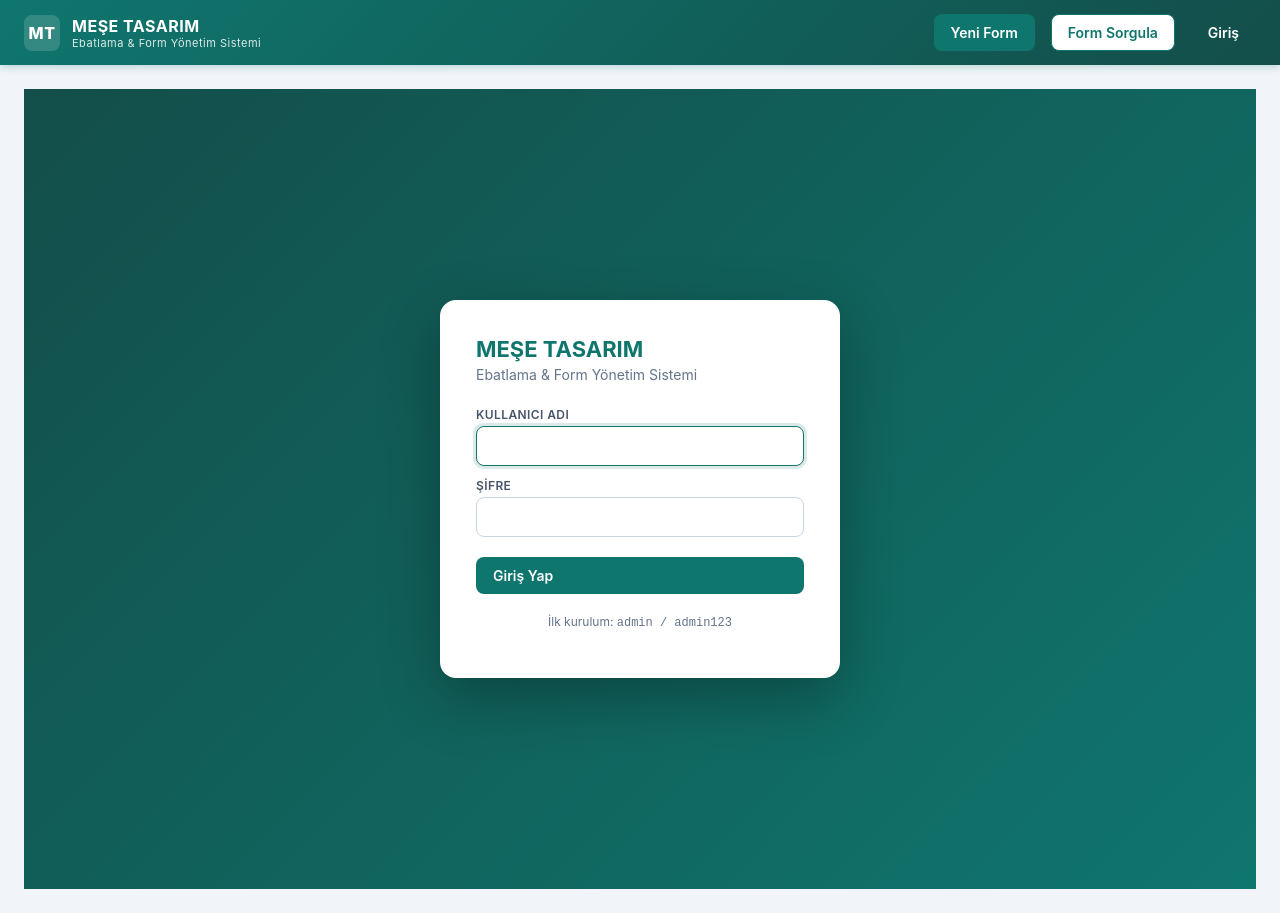
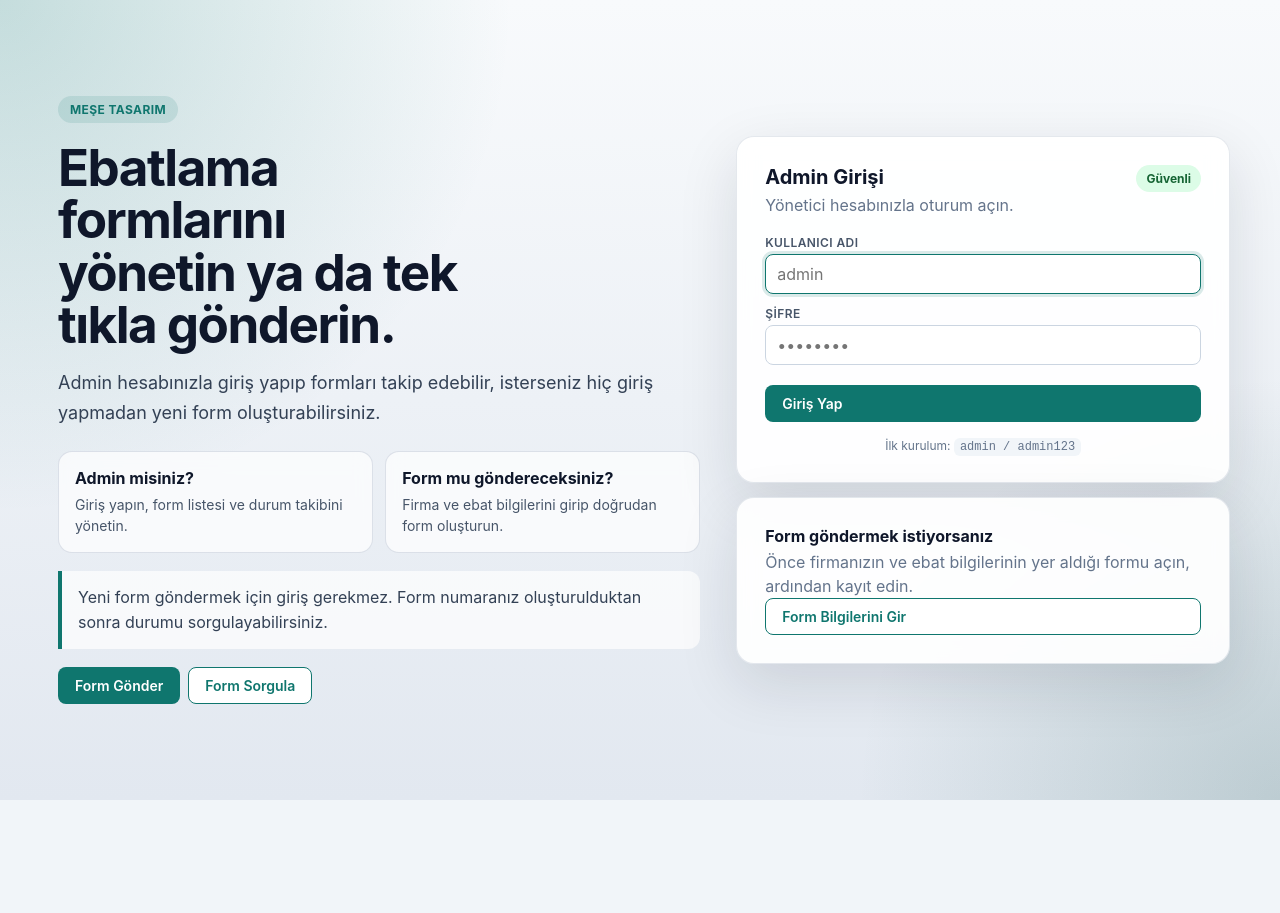
Before and after one commit to ugerdem/ebatlama, a React (Create React App) app in the folder frontend/: page /login in a window 1280 px wide. After the commit the page ends 800 px from the top, so only its background shows below. Built offline with nearby package versions, Linux system fonts and the light colour scheme; no server answers.

Commit message:
Turn login page into landing page

```diff
--- a/frontend/src/App.js
+++ b/frontend/src/App.js
@@ -1,4 +1,5 @@
 import React from 'react';
+import { useLocation } from 'react-router-dom';
 import { Routes, Route, Navigate } from 'react-router-dom';
 import { AuthProvider, useAuth } from './components/AuthContext';
 import Header from './components/Header';
@@ -53,10 +54,31 @@ function Shell() {
   );
 }
 
+function PublicLoginShell() {
+  return (
+    <div className="public-shell">
+      <Routes>
+        <Route path="/login" element={<Login />} />
+        <Route path="*" element={<Navigate to="/login" replace />} />
+      </Routes>
+    </div>
+  );
+}
+
+function AppContent() {
+  const location = useLocation();
+
+  if (location.pathname === '/login') {
+    return <PublicLoginShell />;
+  }
+
+  return <Shell />;
+}
+
 export default function App() {
   return (
     <AuthProvider>
-      <Shell />
+      <AppContent />
     </AuthProvider>
   );
 }
--- a/frontend/src/components/Login.js
+++ b/frontend/src/components/Login.js
@@ -1,5 +1,5 @@
 import React, { useState } from 'react';
-import { useNavigate, Navigate } from 'react-router-dom';
+import { Link, useNavigate, Navigate } from 'react-router-dom';
 import { login } from '../utils/api';
 import { useAuth } from './AuthContext';
 
@@ -29,10 +29,51 @@ export default function Login() {
   }
 
   return (
-    <div className="login-shell">
-      <form className="login-card" onSubmit={submit}>
-        <h1>MEŞE TASARIM</h1>
-        <p className="subtitle">Ebatlama & Form Yönetim Sistemi</p>
+    <div className="login-shell landing-shell">
+      <div className="landing-grid">
+        <section className="landing-hero">
+          <div className="landing-badge">MEŞE TASARIM</div>
+          <h1>Ebatlama formlarını yönetin ya da tek tıkla gönderin.</h1>
+          <p className="landing-lead">
+            Admin hesabınızla giriş yapıp formları takip edebilir, isterseniz hiç giriş yapmadan
+            yeni form oluşturabilirsiniz.
+          </p>
+
+          <div className="feature-list">
+            <div className="feature-item">
+              <strong>Admin misiniz?</strong>
+              <span>Giriş yapın, form listesi ve durum takibini yönetin.</span>
+            </div>
+            <div className="feature-item">
+              <strong>Form mu göndereceksiniz?</strong>
+              <span>Firma ve ebat bilgilerini girip doğrudan form oluşturun.</span>
+            </div>
+          </div>
+
+          <div className="landing-note">
+            Yeni form göndermek için giriş gerekmez. Form numaranız oluşturulduktan sonra durumu
+            sorgulayabilirsiniz.
+          </div>
+
+          <div className="btn-row" style={{ marginTop: 18 }}>
+            <Link to="/forms/new" className="btn">
+              Form Gönder
+            </Link>
+            <Link to="/query" className="btn secondary">
+              Form Sorgula
+            </Link>
+          </div>
+        </section>
+
+        <aside className="landing-panel">
+          <form className="landing-card" onSubmit={submit}>
+            <div className="landing-card-head">
+              <div>
+                <h2>Admin Girişi</h2>
+                <p>Yönetici hesabınızla oturum açın.</p>
+              </div>
+              <div className="landing-chip">Güvenli</div>
+            </div>
 
             {error && <div className="alert error">{error}</div>}
 
@@ -43,6 +84,7 @@ export default function Login() {
                 onChange={(e) => setUsername(e.target.value)}
                 autoFocus
                 autoComplete="username"
+                placeholder="admin"
                 required
               />
             </div>
@@ -54,6 +96,7 @@ export default function Login() {
                 value={password}
                 onChange={(e) => setPassword(e.target.value)}
                 autoComplete="current-password"
+                placeholder="••••••••"
                 required
               />
             </div>
@@ -62,10 +105,22 @@ export default function Login() {
               {submitting ? 'Giriş yapılıyor…' : 'Giriş Yap'}
             </button>
 
-        <p style={{ marginTop: 20, fontSize: 12, color: '#64748b', textAlign: 'center' }}>
-          İlk kurulum: <code>admin / admin123</code>
+            <div className="landing-mini-links">
+              <span>İlk kurulum:</span> <code>admin / admin123</code>
+            </div>
+          </form>
+
+          <div className="landing-card landing-side-card">
+            <h3>Form göndermek istiyorsanız</h3>
+            <p>
+              Önce firmanızın ve ebat bilgilerinin yer aldığı formu açın, ardından kayıt edin.
             </p>
-      </form>
+            <Link to="/forms/new" className="btn secondary" style={{ width: '100%' }}>
+              Form Bilgilerini Gir
+            </Link>
+          </div>
+        </aside>
+      </div>
     </div>
   );
 }
--- a/frontend/src/styles/index.css
+++ b/frontend/src/styles/index.css
@@ -285,9 +285,151 @@ table.data tr:hover { background: #f8fafc; }
   display: flex;
   align-items: center;
   justify-content: center;
-  background: linear-gradient(135deg, #134e4a 0%, #0f766e 100%);
   padding: 24px;
 }
+.public-shell {
+  min-height: 100vh;
+  background:
+    radial-gradient(circle at top left, rgba(15, 118, 110, 0.22), transparent 34%),
+    radial-gradient(circle at bottom right, rgba(19, 78, 74, 0.18), transparent 28%),
+    linear-gradient(180deg, #f8fafc 0%, #e2e8f0 100%);
+}
+.landing-shell {
+  width: 100%;
+}
+.landing-grid {
+  width: min(1180px, 100%);
+  display: grid;
+  grid-template-columns: 1.2fr 0.9fr;
+  gap: 28px;
+  align-items: center;
+}
+.landing-hero {
+  color: #0f172a;
+  padding: 24px 8px;
+}
+.landing-badge {
+  display: inline-flex;
+  align-items: center;
+  padding: 6px 12px;
+  border-radius: 999px;
+  background: rgba(15, 118, 110, 0.12);
+  color: #0f766e;
+  font-weight: 700;
+  font-size: 12px;
+  letter-spacing: 0.4px;
+  margin-bottom: 18px;
+}
+.landing-hero h1 {
+  margin: 0;
+  font-size: clamp(34px, 4vw, 56px);
+  line-height: 1.02;
+  letter-spacing: -0.03em;
+  max-width: 12ch;
+}
+.landing-lead {
+  margin: 18px 0 0;
+  max-width: 62ch;
+  font-size: 18px;
+  line-height: 1.65;
+  color: #334155;
+}
+.feature-list {
+  display: grid;
+  grid-template-columns: repeat(2, minmax(0, 1fr));
+  gap: 12px;
+  margin-top: 24px;
+}
+.feature-item {
+  padding: 16px;
+  border-radius: 14px;
+  background: rgba(255, 255, 255, 0.7);
+  border: 1px solid rgba(148, 163, 184, 0.3);
+  backdrop-filter: blur(8px);
+}
+.feature-item strong {
+  display: block;
+  margin-bottom: 6px;
+  color: #0f172a;
+}
+.feature-item span {
+  color: #475569;
+  font-size: 14px;
+  line-height: 1.5;
+}
+.landing-note {
+  margin-top: 18px;
+  padding: 14px 16px;
+  border-left: 4px solid #0f766e;
+  background: rgba(255, 255, 255, 0.72);
+  border-radius: 0 12px 12px 0;
+  color: #334155;
+  line-height: 1.55;
+}
+.landing-panel {
+  display: grid;
+  gap: 14px;
+}
+.landing-card {
+  background: rgba(255, 255, 255, 0.92);
+  border-radius: 18px;
+  padding: 28px;
+  border: 1px solid rgba(148, 163, 184, 0.25);
+  box-shadow: 0 20px 60px rgba(15, 23, 42, 0.12);
+  backdrop-filter: blur(10px);
+}
+.landing-card-head {
+  display: flex;
+  justify-content: space-between;
+  align-items: flex-start;
+  gap: 12px;
+  margin-bottom: 18px;
+}
+.landing-card-head h2 {
+  margin: 0;
+  font-size: 20px;
+  color: #0f172a;
+}
+.landing-card-head p,
+.landing-side-card p {
+  margin: 4px 0 0;
+  color: #64748b;
+  line-height: 1.5;
+}
+.landing-chip {
+  padding: 6px 10px;
+  border-radius: 999px;
+  background: #dcfce7;
+  color: #166534;
+  font-size: 12px;
+  font-weight: 700;
+}
+.landing-mini-links {
+  margin-top: 16px;
+  font-size: 12px;
+  color: #64748b;
+  text-align: center;
+}
+.landing-mini-links code {
+  background: #f1f5f9;
+  padding: 2px 6px;
+  border-radius: 6px;
+}
+.landing-side-card h3 {
+  margin: 0;
+  font-size: 16px;
+  color: #0f172a;
+}
+
+@media (max-width: 960px) {
+  .landing-grid {
+    grid-template-columns: 1fr;
+  }
+  .feature-list {
+    grid-template-columns: 1fr;
+  }
+}
+
 .login-card {
   background: white;
   padding: 36px;
```
Lines whose indentation alone changed are shown as unchanged.
